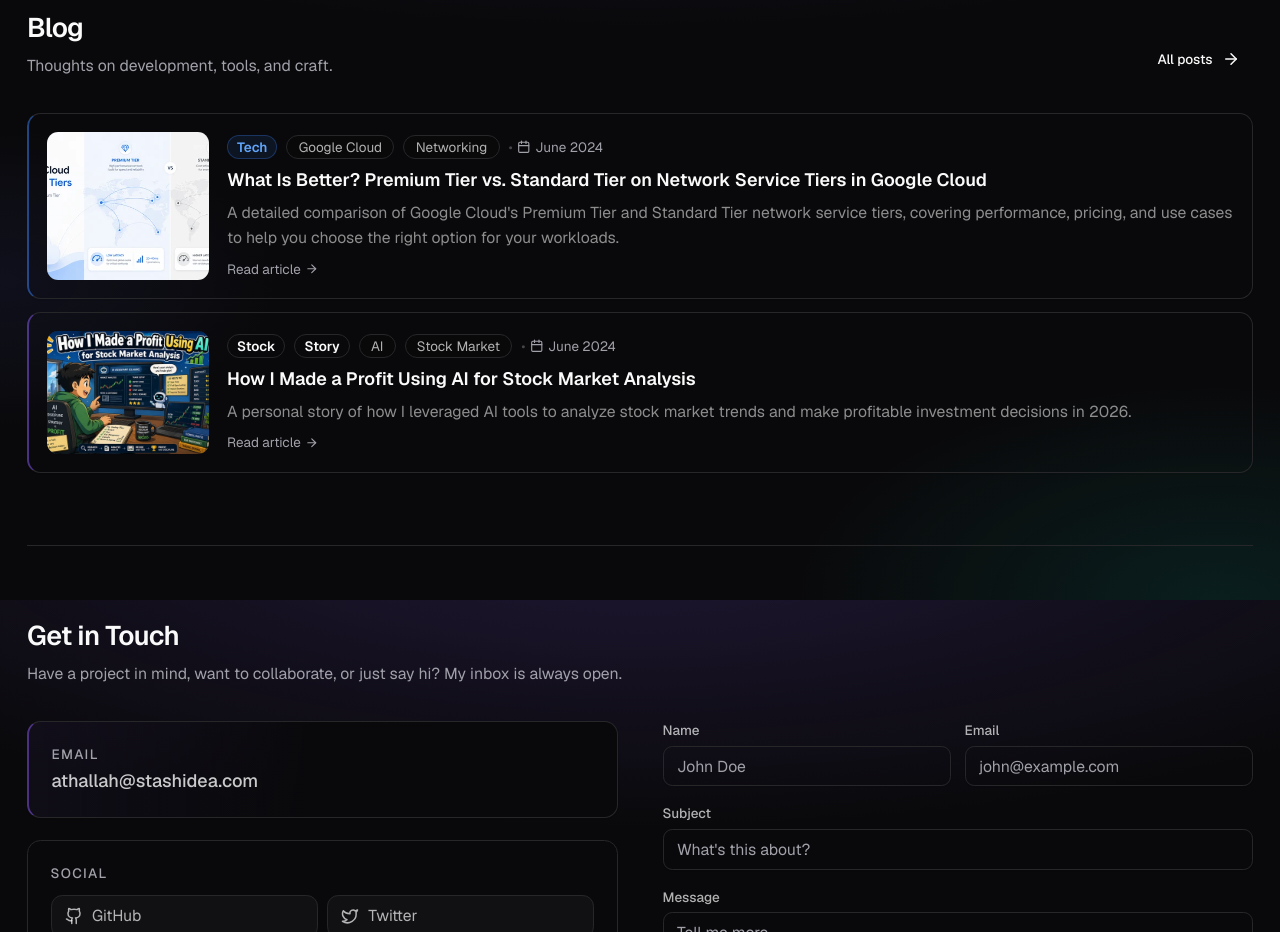
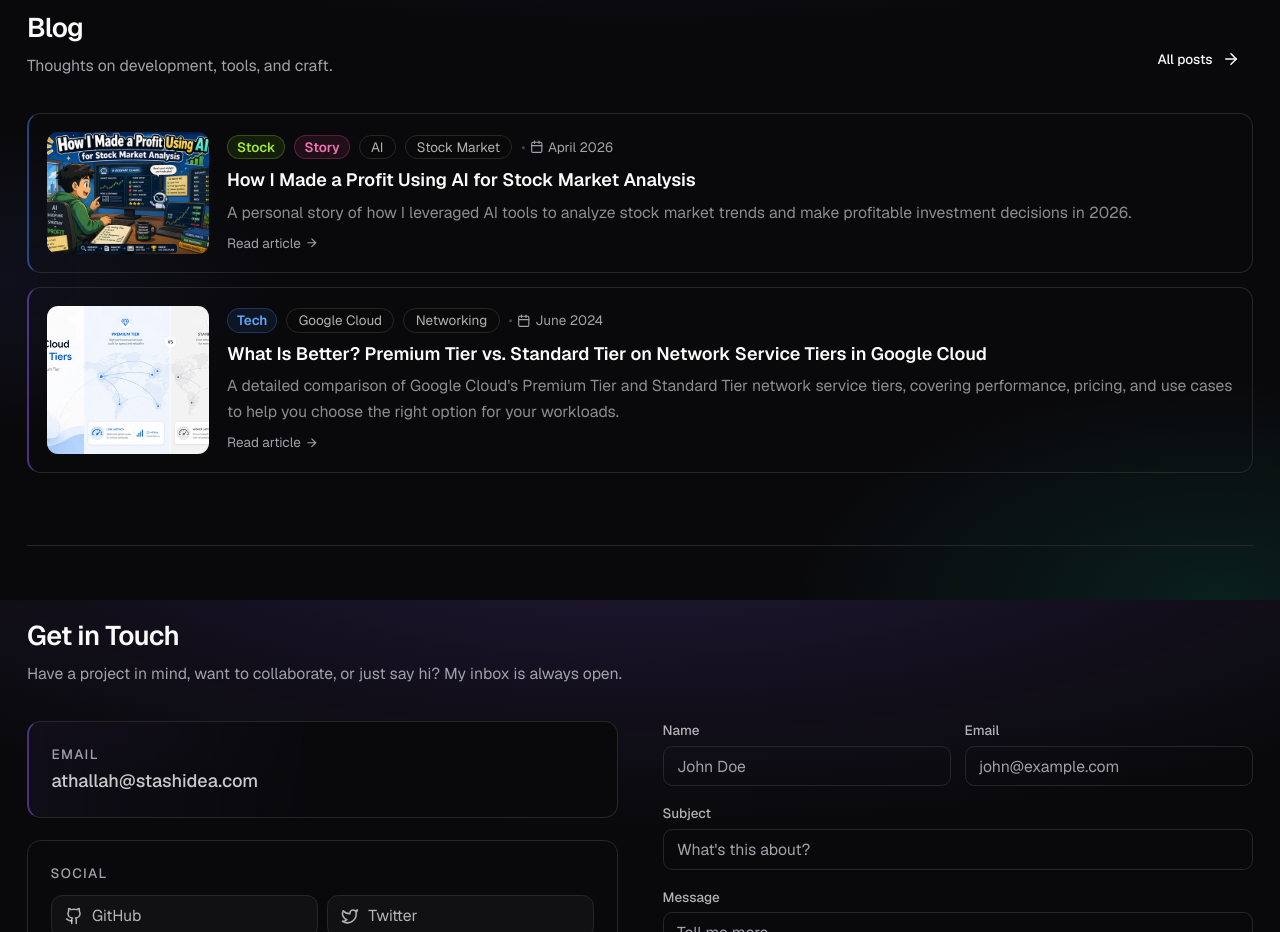
Before and after one commit to NaufalFadhil/v2.naufalfadhil.my.id, a Next.js app: page / in a window 1280 px wide. Shown: the part 4200-5132 px from the top of the page. Built offline with nearby package versions, Linux system fonts and the light colour scheme.

Commit message:
fix(blog): update post date for stock market analysis and enhance published posts sorting

```diff
--- a/src/app/blog/[slug]/page.tsx
+++ b/src/app/blog/[slug]/page.tsx
@@ -148,11 +148,11 @@
           </header>
 
           {post.coverImage && (
-            <div className="relative w-full aspect-video mb-10 rounded-xl overflow-hidden border border-border">
+            <div className="w-full mb-10 rounded-xl overflow-hidden border border-border">
               <ZoomableImage
                 src={post.coverImage}
                 alt={post.title}
-                className="absolute inset-0 w-full h-full object-cover"
+                className="w-full h-auto"
               />
             </div>
           )}
--- a/src/data/blog.ts
+++ b/src/data/blog.ts
@@ -109,7 +109,7 @@
     title: "How I Made a Profit Using AI for Stock Market Analysis",
     excerpt: "A personal story of how I leveraged AI tools to analyze stock market trends and make profitable investment decisions in 2026.",
     coverImage: "/blogs/2026-04-stock-market-analysis-story/cover.png",
-    date: "2024-06-16",
+    date: "2026-04-29",
     readTime: 2,
     categories: ["Stock", "Story"],
     tags: ["AI", "Stock Market", "Investment"],
@@ -117,5 +117,7 @@
   },
 ];
 
-export const publishedPosts = blogPosts.filter((p) => p.published);
+export const publishedPosts = blogPosts
+  .filter((p) => p.published)
+  .sort((a, b) => new Date(b.date).getTime() - new Date(a.date).getTime());
 export const latestPosts = publishedPosts.slice(0, 3);
--- a/tailwind.config.ts
+++ b/tailwind.config.ts
@@ -6,6 +6,7 @@
     "./src/pages/**/*.{js,ts,jsx,tsx,mdx}",
     "./src/components/**/*.{js,ts,jsx,tsx,mdx}",
     "./src/app/**/*.{js,ts,jsx,tsx,mdx}",
+    "./src/data/**/*.{js,ts,jsx,tsx}",
   ],
   theme: {
     extend: {
```
